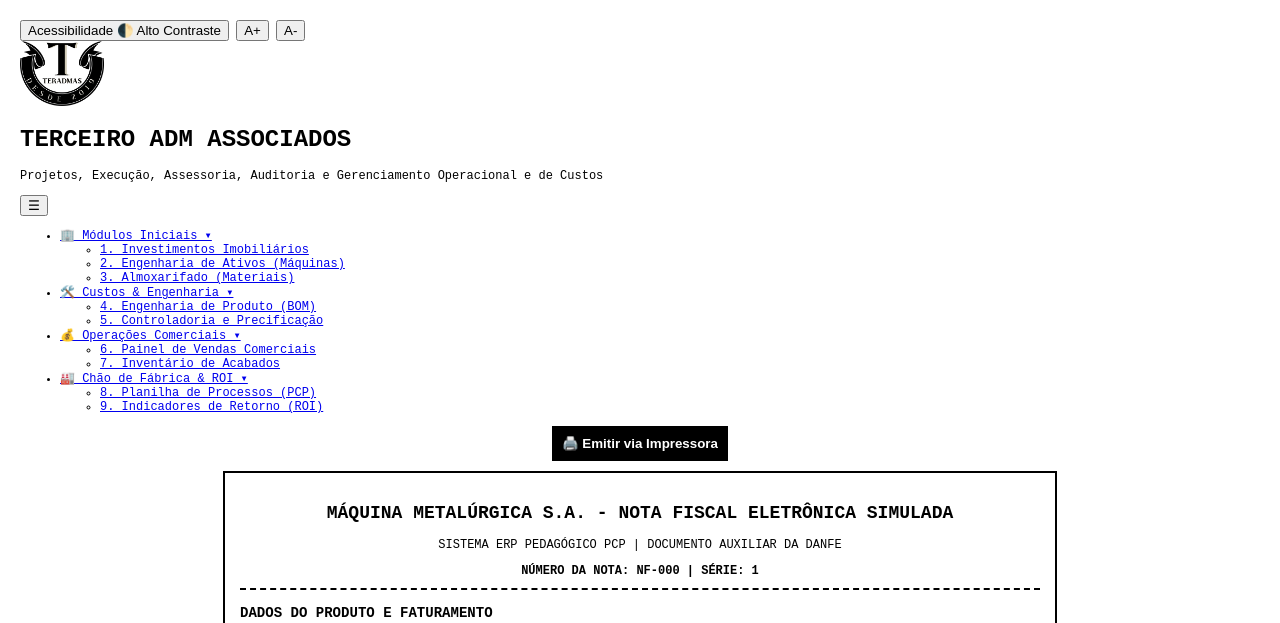
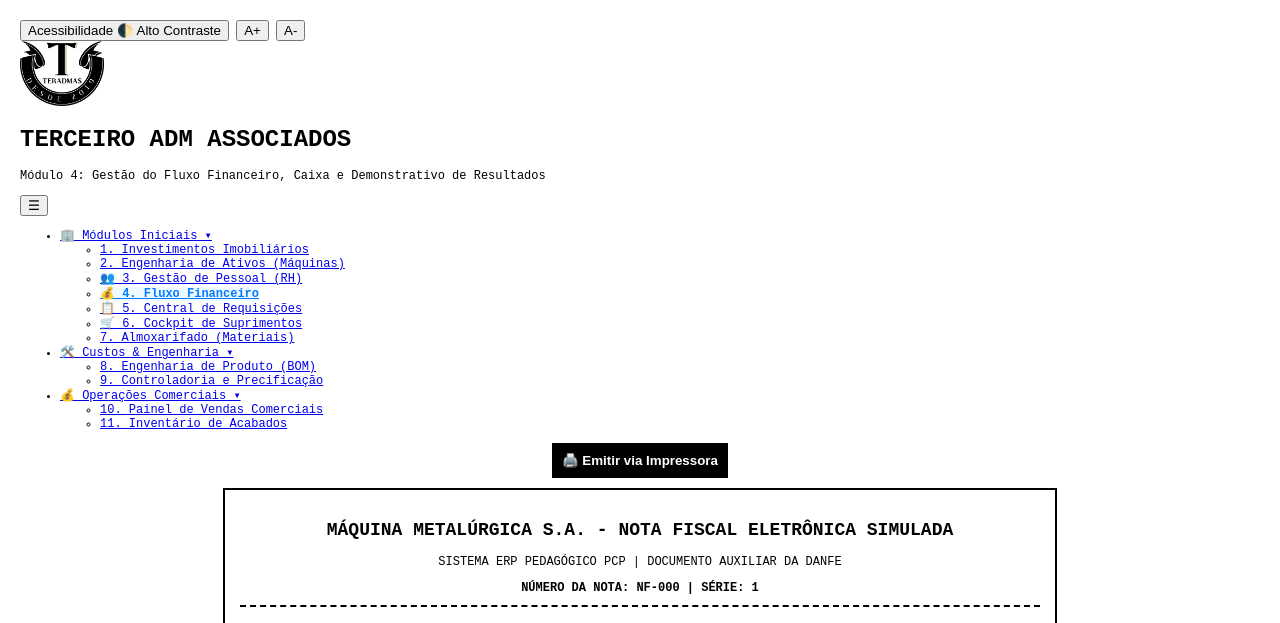
Before and after one commit to ProfRenatoPereira/admerpcadastro, a Flask app: template templates/nota_fiscal.html in a window 1280 px wide. Shown: the top 623 px of the page. Run offline with Flask 3, Linux system fonts and the light colour scheme; the template is opened without the code that fills it, so the values that code supplies are empty.

Commit message:
Update nota_fiscal.html

```diff
--- a/templates/nota_fiscal.html
+++ b/templates/nota_fiscal.html
@@ -33,7 +33,7 @@
 </head>
 <body>
 
-<!-- Barra de Acessibilidade Superior -->
+<!-- Barra de Acessibilidade Superior Oficial -->
 <div class="barra-acessibilidade">
     <button class="btn-acessibilidade" onclick="alternarAltoContraste()">Acessibilidade 🌓 Alto Contraste</button>
     <button class="btn-acessibilidade" onclick="mudarFonte(1)">A+</button>
@@ -44,18 +44,16 @@
 <header class="cabecalho-corporativo">
     <div class="identidade-container">
         <div class="branding-flex">
-            <!-- Logo oficial do repositório -->
             <img src="{{ url_for('static', filename='logo.png') }}" alt="Logo TERADMAS" style="height: 65px; width: auto; object-fit: contain; border-radius: 4px;">
             <div class="texto-empresa">
                 <h1>TERCEIRO ADM ASSOCIADOS</h1>
-                <p>Projetos, Execução, Assessoria, Auditoria e Gerenciamento Operacional e de Custos</p>
+                <p>Módulo 4: Gestão do Fluxo Financeiro, Caixa e Demonstrativo de Resultados</p>
             </div>
         </div>
-        <!-- Botão Hambúrguer para Celular -->
         <button class="menu-hamburguer" onclick="alternarMenuMobile()">☰</button>
     </div>
 
-    <!-- Navegação Responsiva com Menus Dropdown -->
+    <!-- Navegação Responsiva com Menus Dropdown Unificados -->
     <nav class="nav-container" id="menuNavegacao">
         <ul class="menu-cascata">
             <li class="item-menu">
@@ -63,28 +61,25 @@
                 <ul class="sub-menu">
                     <li><a href="/estrutura">1. Investimentos Imobiliários</a></li>
                     <li><a href="/maquinas">2. Engenharia de Ativos (Máquinas)</a></li>
-                    <li><a href="/materiais">3. Almoxarifado (Materiais)</a></li>
+                    <li><a href="/rh">👥 3. Gestão de Pessoal (RH)</a></li>
+                    <li><a href="/financeiro" style="background: #eef9ff; color: #007bff; font-weight: bold;">💰 4. Fluxo Financeiro</a></li>
+                    <li><a href="/requisicoes">📋 5. Central de Requisições</a></li>
+                    <li><a href="/compras">🛒 6. Cockpit de Suprimentos</a></li>
+                    <li><a href="/materiais">7. Almoxarifado (Materiais)</a></li>
                 </ul>
             </li>
             <li class="item-menu">
                 <a href="#" class="link-principal">🛠️ Custos & Engenharia ▾</a>
                 <ul class="sub-menu">
-                    <li><a href="/engenharia">4. Engenharia de Produto (BOM)</a></li>
-                    <li><a href="/precificacao">5. Controladoria e Precificação</a></li>
+                    <li><a href="/engenharia">8. Engenharia de Produto (BOM)</a></li>
+                    <li><a href="/precificacao">9. Controladoria e Precificação</a></li>
                 </ul>
             </li>
             <li class="item-menu">
                 <a href="#" class="link-principal">💰 Operações Comerciais ▾</a>
                 <ul class="sub-menu">
-                    <li><a href="/vendas">6. Painel de Vendas Comerciais</a></li>
-                    <li><a href="/estoque">7. Inventário de Acabados</a></li>
-                </ul>
-            </li>
-            <li class="item-menu">
-                <a href="#" class="link-principal">🏭 Chão de Fábrica & ROI ▾</a>
-                <ul class="sub-menu">
-                    <li><a href="/pcp">8. Planilha de Processos (PCP)</a></li>
-                    <li><a href="/roi">9. Indicadores de Retorno (ROI)</a></li>
+                    <li><a href="/vendas">10. Painel de Vendas Comerciais</a></li>
+                    <li><a href="/estoque">11. Inventário de Acabados</a></li>
                 </ul>
             </li>
         </ul>
```
